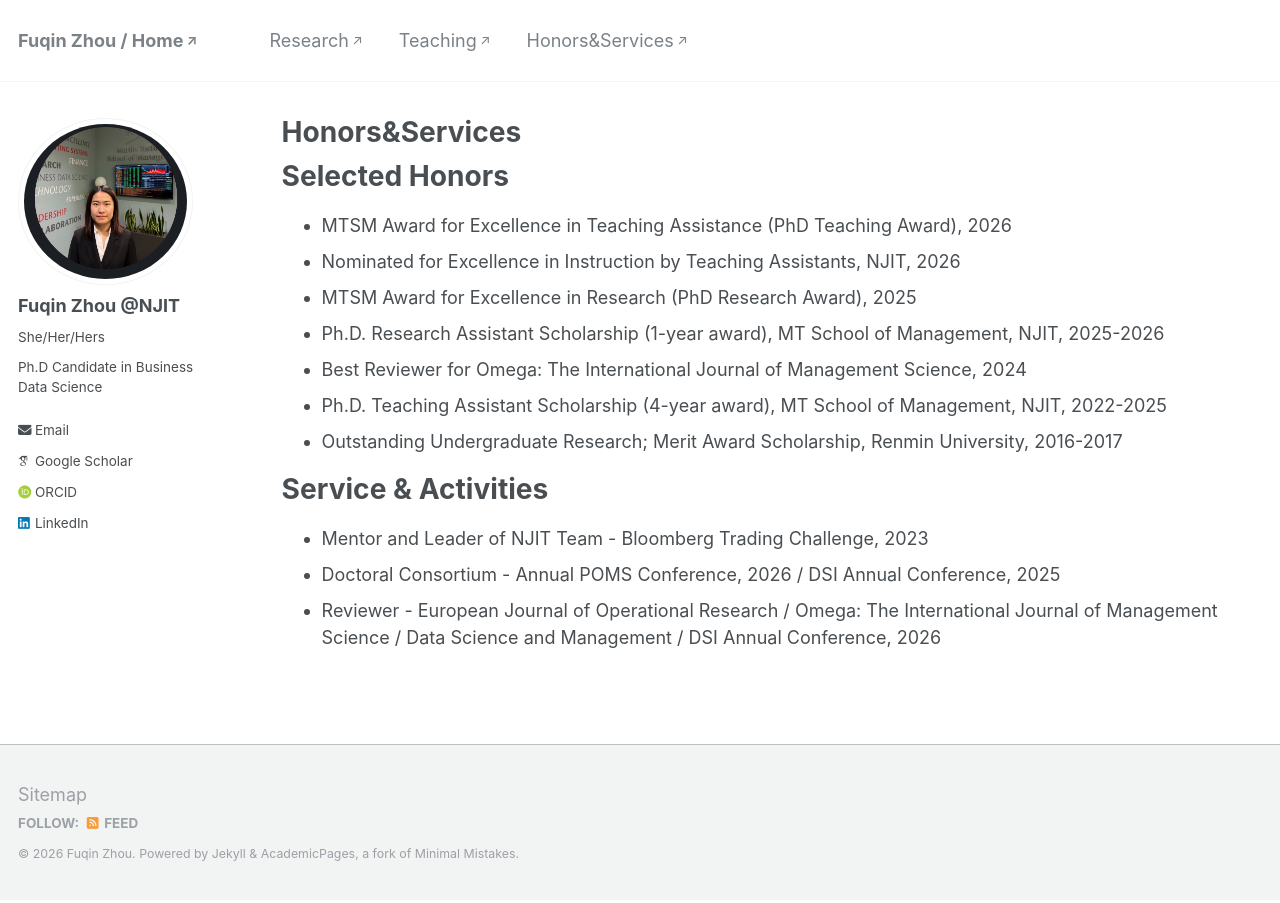
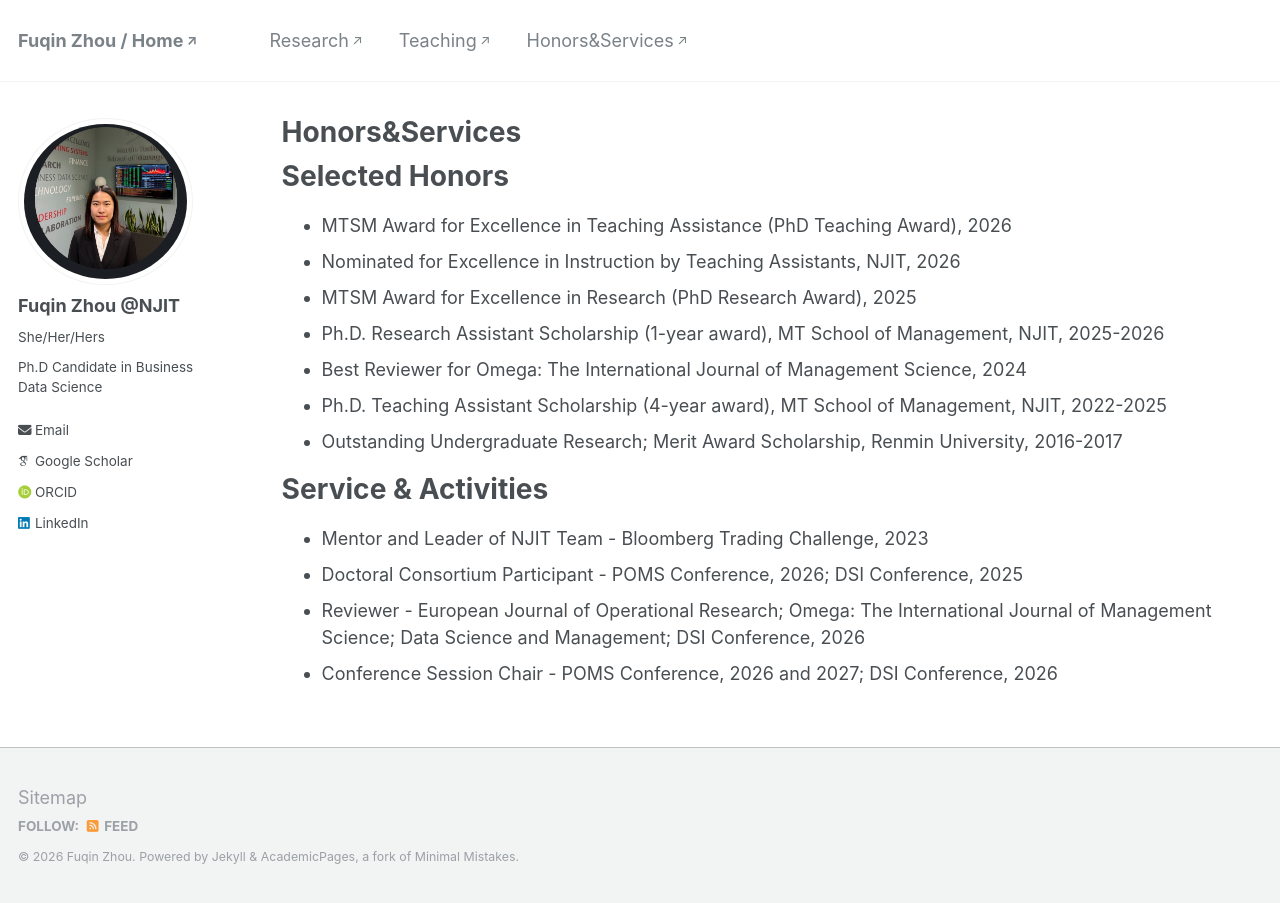
Before and after one commit to zhoufq001/zhoufq001.github.io, a Jekyll site: the page built from _pages/cv.md, in a window 1280 px wide. Built offline with Jekyll 4.4.1, drawn with Linux system fonts in a browser that asks for light colours; some web fonts are replaced.

Commit message:
add service

```diff
--- a/_pages/cv.md
+++ b/_pages/cv.md
@@ -23,5 +23,6 @@ Selected Honors
 Service & Activities
 ======
 * Mentor and Leader of NJIT Team - Bloomberg Trading Challenge, 2023
-* Doctoral Consortium - Annual POMS Conference, 2026 / DSI Annual Conference, 2025
-* Reviewer - European Journal of Operational Research / Omega: The International Journal of Management Science / Data Science and Management / DSI Annual Conference, 2026
+* Doctoral Consortium Participant - POMS Conference, 2026; DSI Conference, 2025
+* Reviewer - European Journal of Operational Research; Omega: The International Journal of Management Science; Data Science and Management; DSI Conference, 2026
+* Conference Session Chair - POMS Conference, 2026 and 2027; DSI Conference, 2026
```
